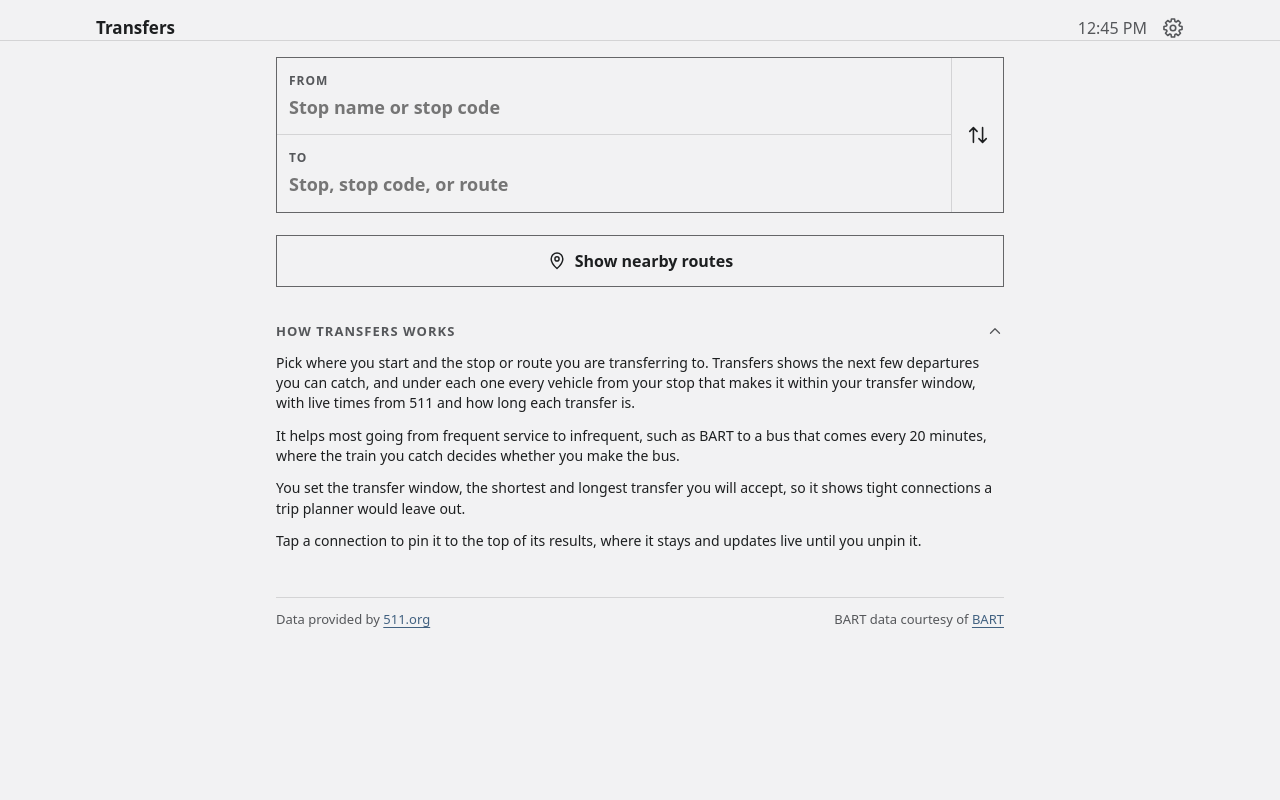
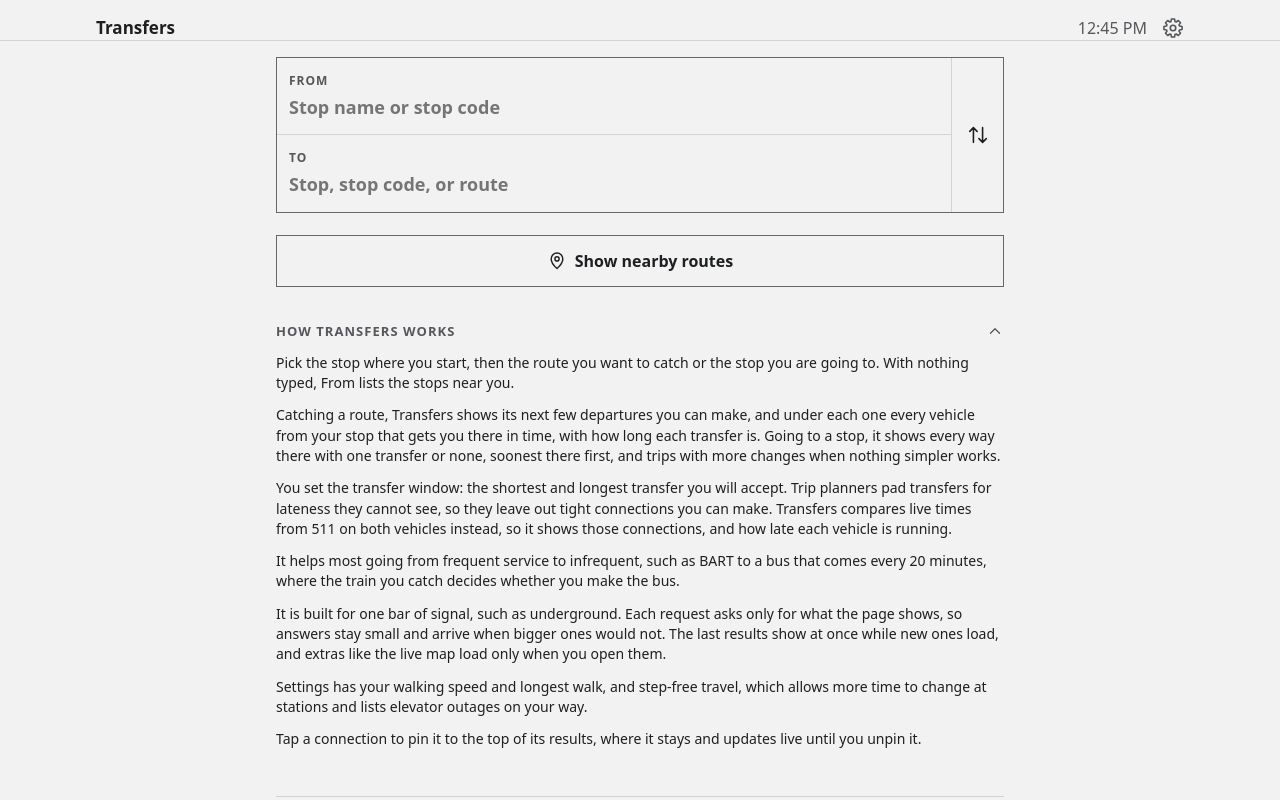
Before and after one commit to jwhitlow45/transfers, a Preact app in the folder web/: page / in a window 1280 px wide. Built offline with nearby package versions, Linux system fonts and the light colour scheme.

Commit message:
docs:say how Transfers is meant to be used and why it exists: the rider's own transfer window, live times with no padding, and small requests for weak signal

```diff
--- a/web/index.html
+++ b/web/index.html
@@ -3,7 +3,7 @@
   <head>
     <meta charset="utf-8" />
     <meta name="viewport" content="width=device-width, initial-scale=1, viewport-fit=cover" />
-    <meta name="description" content="Live transfer times between Bay Area transit stops: Muni, BART, SamTrans, and Golden Gate Transit." />
+    <meta name="description" content="Live Bay Area transit transfers with your own transfer window: Muni, BART, SamTrans, and Golden Gate Transit. Built to load on one bar of signal." />
     <meta name="theme-color" content="#f2f2f3" media="(prefers-color-scheme: light)" />
     <meta name="theme-color" content="#1c2128" media="(prefers-color-scheme: dark)" />
     <link rel="manifest" href="/manifest.webmanifest" />
--- a/web/src/screens/SearchScreen.tsx
+++ b/web/src/screens/SearchScreen.tsx
@@ -595,14 +595,27 @@ function HowItWorks({ open: openAtFirst }: { open: boolean }) {
       </button>
       <Collapse open={open} id="how-it-works">
         <p>
-          Pick where you start and the stop or route you are transferring to. Transfers shows the next few departures you can catch, and under each one every vehicle from
-          your stop that makes it within your transfer window, with live times from 511 and how long each transfer is.
+          Pick the stop where you start, then the route you want to catch or the stop you are going to. With nothing typed, From lists the stops near you.
+        </p>
+        <p>
+          Catching a route, Transfers shows its next few departures you can make, and under each one every vehicle from your stop that gets you there in time, with how long
+          each transfer is. Going to a stop, it shows every way there with one transfer or none, soonest there first, and trips with more changes when nothing simpler works.
+        </p>
+        <p>
+          You set the transfer window: the shortest and longest transfer you will accept. Trip planners pad transfers for lateness they cannot see, so they leave out tight
+          connections you can make. Transfers compares live times from 511 on both vehicles instead, so it shows those connections, and how late each vehicle is running.
         </p>
         <p>
           It helps most going from frequent service to infrequent, such as BART to a bus that comes every 20 minutes, where the train you catch decides whether you make
           the bus.
         </p>
-        <p>You set the transfer window, the shortest and longest transfer you will accept, so it shows tight connections a trip planner would leave out.</p>
+        <p>
+          It is built for one bar of signal, such as underground. Each request asks only for what the page shows, so answers stay small and arrive when bigger ones would
+          not. The last results show at once while new ones load, and extras like the live map load only when you open them.
+        </p>
+        <p>
+          Settings has your walking speed and longest walk, and step-free travel, which allows more time to change at stations and lists elevator outages on your way.
+        </p>
         <p>Tap a connection to pin it to the top of its results, where it stays and updates live until you unpin it.</p>
       </Collapse>
     </div>
```
Also changed, not shown: web/public/manifest.webmanifest, 2 other files (tests, documents, lock files or other folders).
